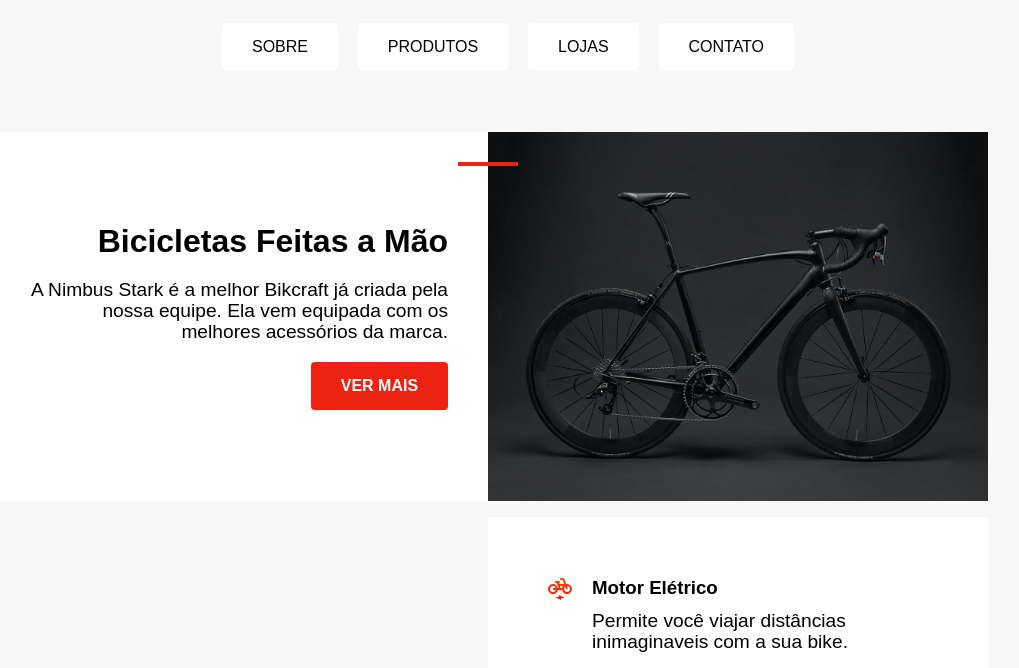
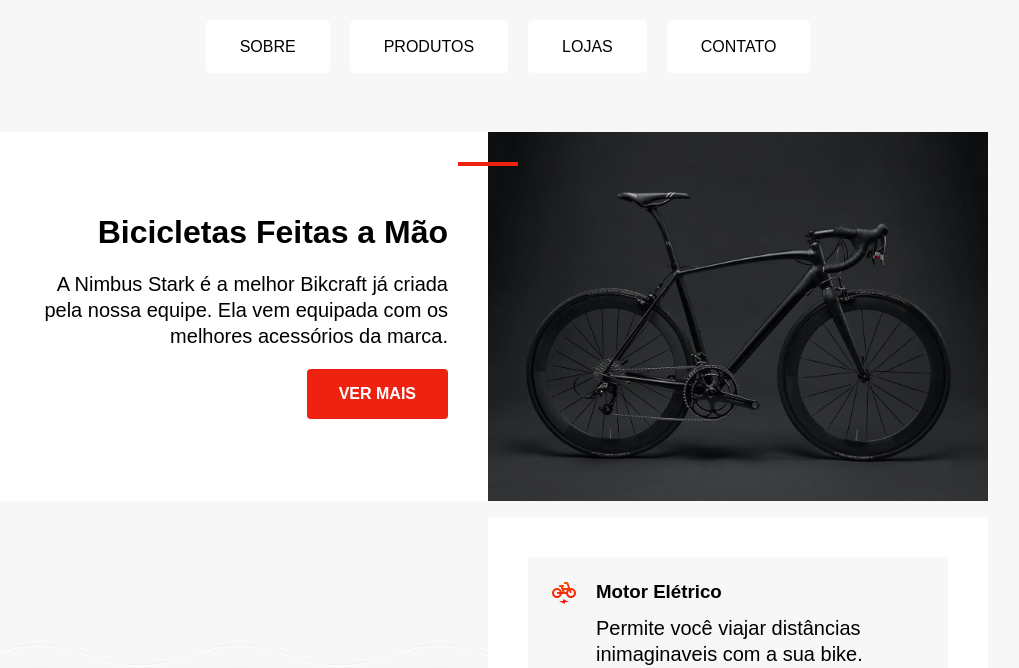
Before and after one commit to sdlima4025/web-inicio, a plain HTML site: page index.html in a window 1280 px wide. Shown: the part 94-762 px from the top of the page, without its empty margins (152-1171 px from the left). Drawn offline with Linux system fonts and the light colour scheme.

Commit message:
refatorado  item adereço na imagem bikcraft. finalizada refatoração.

```diff
--- a/index.html
+++ b/index.html
@@ -23,7 +23,7 @@
     <main>
       <article class="conteudo">
         <div class="introducao" aria-labelledby="label-introducao">
-          <span class="detalhe"></span>
+          <!-- <span class="detalhe"></span> -->
           <h1 id="label-introducao">Bicicletas Feitas a Mão</h1>
           <p>
             A Nimbus Stark é a melhor Bikcraft já criada pela nossa equipe. Ela
--- a/style.css
+++ b/style.css
@@ -25,8 +25,8 @@ h3 {
 }
 
 p {
-  font-size: 1.2rem;
-  line-height: 1.3rem;
+  font-size: 1.25rem;
+  line-height: 1.3;
 }
 .header-menu img {
   display: block;
@@ -47,15 +47,16 @@ p {
 
 .menu a {
   background: #ffffff;
-  padding: 0.93rem 1.87rem;
-  border-radius: 4px;
+  padding: 1rem 2rem;
+  border-radius: 5px;
   color: #000000;
   text-transform: uppercase;
+  border: 2px solid transparent;
 
 }
 
 .menu a:hover {
-  border: 2px solid red;
+  border-color:  #900;
 }
 .conteudo {
   display: grid;
@@ -78,7 +79,8 @@ p {
   font-size: 2rem;
 }
 
-.detalhe {
+.introducao::before {
+  content: "";
   width:3.75rem;
   height: 4px;
   background: #e21;
@@ -91,7 +93,7 @@ p {
   font-weight: 600;
   background: #e21;
   color: #fff;
-  padding: 0.93rem 1.87rem;
+  padding: 1rem 2rem;
   border-radius: 4px;
   text-transform: uppercase;
   transition: 0.5s;
@@ -108,6 +110,7 @@ p {
   text-align: right;
   padding: 2.5rem;
   align-self: center;
+  background-image: url(img/onda.svg);
 }
 
 .vantagens {
@@ -120,8 +123,15 @@ p {
   grid-template-columns: auto 1fr;
   gap: 0.62rem 1.25rem;
   padding: 1.25rem;
+  border: 4px solid transparent;
 }
 
+.vantagens-item:nth-child(odd){
+  background: #f7f7f7;
+}
+.vantagens-item:hover {
+  border-left:4px solid #e21;
+}
 .vantagens-item p {
   grid-column: 2;
 }
```
